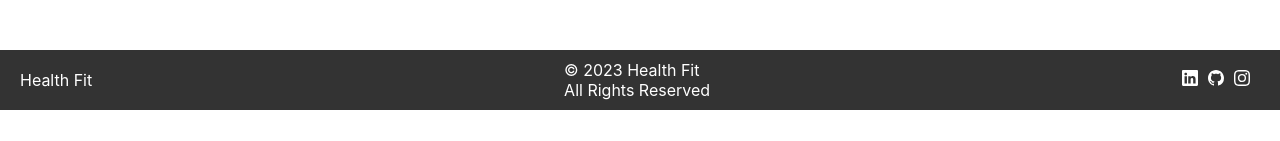
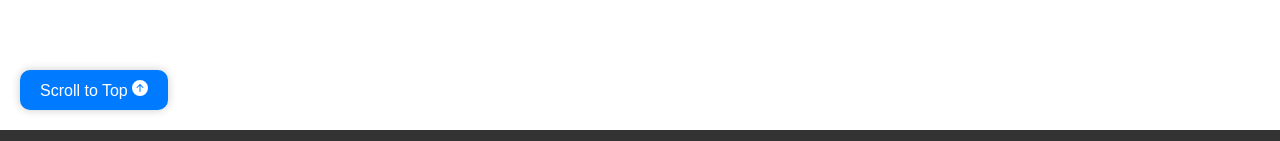
Before and after one commit to Amitkumar71/SIH, a React (Create React App) app in the folder prototype/: page /activities in a window 1280 px wide. Shown: the part 2837-2978 px from the top of the page. Before the commit the page ends 2947 px from the top, so only its background shows below. Built offline with nearby package versions, Linux system fonts and the light colour scheme.

Commit message:
Scroll button

```diff
--- a/prototype/src/App.js
+++ b/prototype/src/App.js
@@ -12,6 +12,7 @@ import SuccessStories from './Components/Stories.jsx';
 import Footer from './Components/Footer';
 import Charts from './Components/Charts.jsx';
 import Dashboard2 from './Components/Dashboard2';
+import Scroll from './Components/Scroll';
 import Activities from './Components/FunActivities.jsx';
 import { BrowserRouter as Router, Routes, Route } from 'react-router-dom';
 
@@ -38,6 +39,7 @@ function App() {
           <Route path="/questionnaire" element={<Questionnaire />} />
           <Route path="/activities" element={<Activities />} />
         </Routes>
+        <Scroll />
         <Footer />
       </div>
     </Router>
--- a/prototype/src/Components/Dashboard2.jsx
+++ b/prototype/src/Components/Dashboard2.jsx
@@ -3,7 +3,6 @@ import './Dashboard2.css';
 import profile_img from '../images/top.png';
 import {MdOutlineAssessment} from 'react-icons/md'
 import {BsFillBarChartLineFill} from 'react-icons/bs'
-import { useEffect } from 'react';
 
 class Dashboard extends Component {
   render() {
--- /dev/null
+++ b/prototype/src/Components/Scroll.css
@@ -0,0 +1,21 @@
+.scroll-to-top-button {
+    bottom: 20px; /* Adjust the distance from the bottom */
+    right: 20px; /* Adjust the distance from the right */
+    background-color: #007bff; /* Background color */
+    color: #fff; /* Text color */
+    border: none; /* Remove border */
+    border-radius: 10px; /* Rounded shape */
+    padding: 10px 20px; /* Padding for the button */
+    cursor: pointer; /* Cursor style on hover */
+    font-size: 16px; /* Font size */
+    box-shadow: 0px 0px 10px rgba(0, 0, 0, 0.2); /* Add a subtle shadow */
+    transition: background-color 0.3s, transform 0.3s; /* Smooth transitions */
+    margin-top: 20px;
+    margin-bottom: 20px;
+    margin-left: 20px;
+  }
+
+  .scroll-to-top-button:hover {
+    background-color: #0056b3; /* Change color on hover */
+    transform: scale(1.1); /* Add a slight scaling effect on hover */
+  }
--- /dev/null
+++ b/prototype/src/Components/Scroll.jsx
@@ -0,0 +1,20 @@
+import React from 'react';
+import './Scroll.css';
+import {BsFillArrowUpCircleFill} from 'react-icons/bs'
+
+function Scroll() {
+  const scrollToTop = () => {
+    window.scrollTo({
+      top: 0,
+      behavior: 'smooth',
+    });
+  };
+
+  return (
+    <button className="scroll-to-top-button" onClick={scrollToTop}>
+      Scroll to Top   <BsFillArrowUpCircleFill />
+    </button>
+  );
+}
+
+export default Scroll;
```
